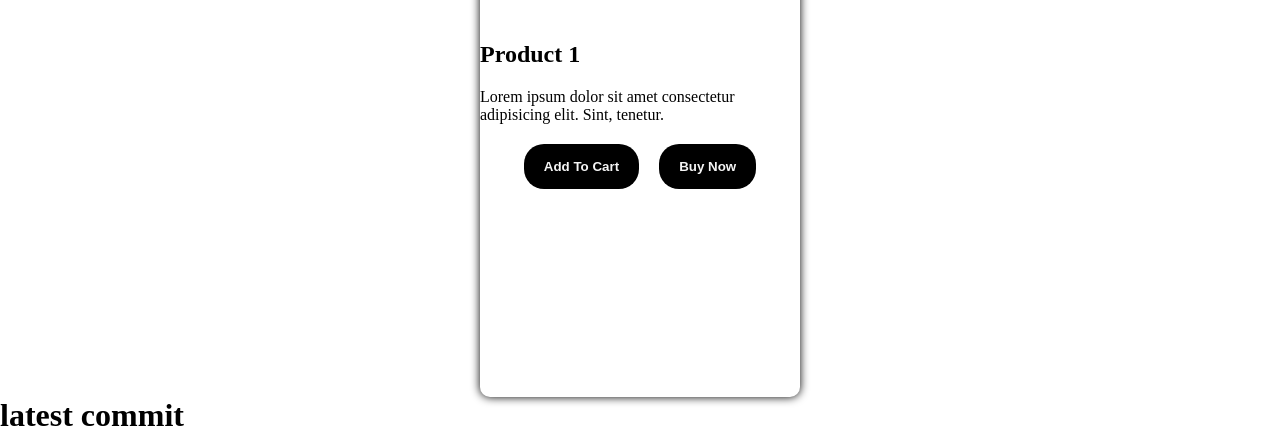
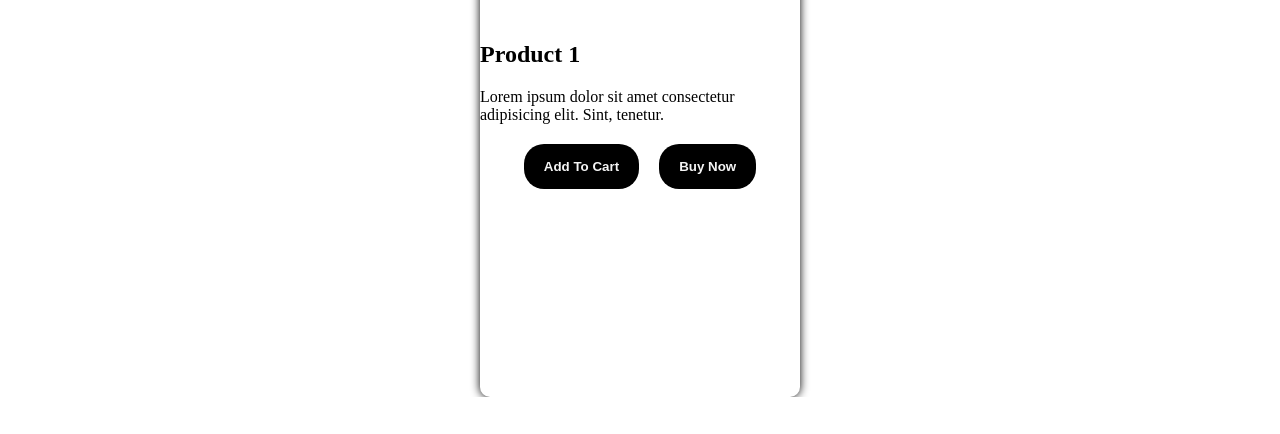
Before and after one commit to mayankverma0097/css_media_query, a plain HTML site: page media_query_.html in a window 1280 px wide. Shown: the part 1849-2283 px from the top of the page. After the commit the page ends 2246 px from the top, so only its background shows below. Drawn offline with Linux system fonts and the light colour scheme.

Commit message:
h1 removed

```diff
--- a/media_query_.html
+++ b/media_query_.html
@@ -115,6 +115,6 @@
 
     </div>
 
-    <h1>latest commit</h1>
+
   </body>
 </html>
```
